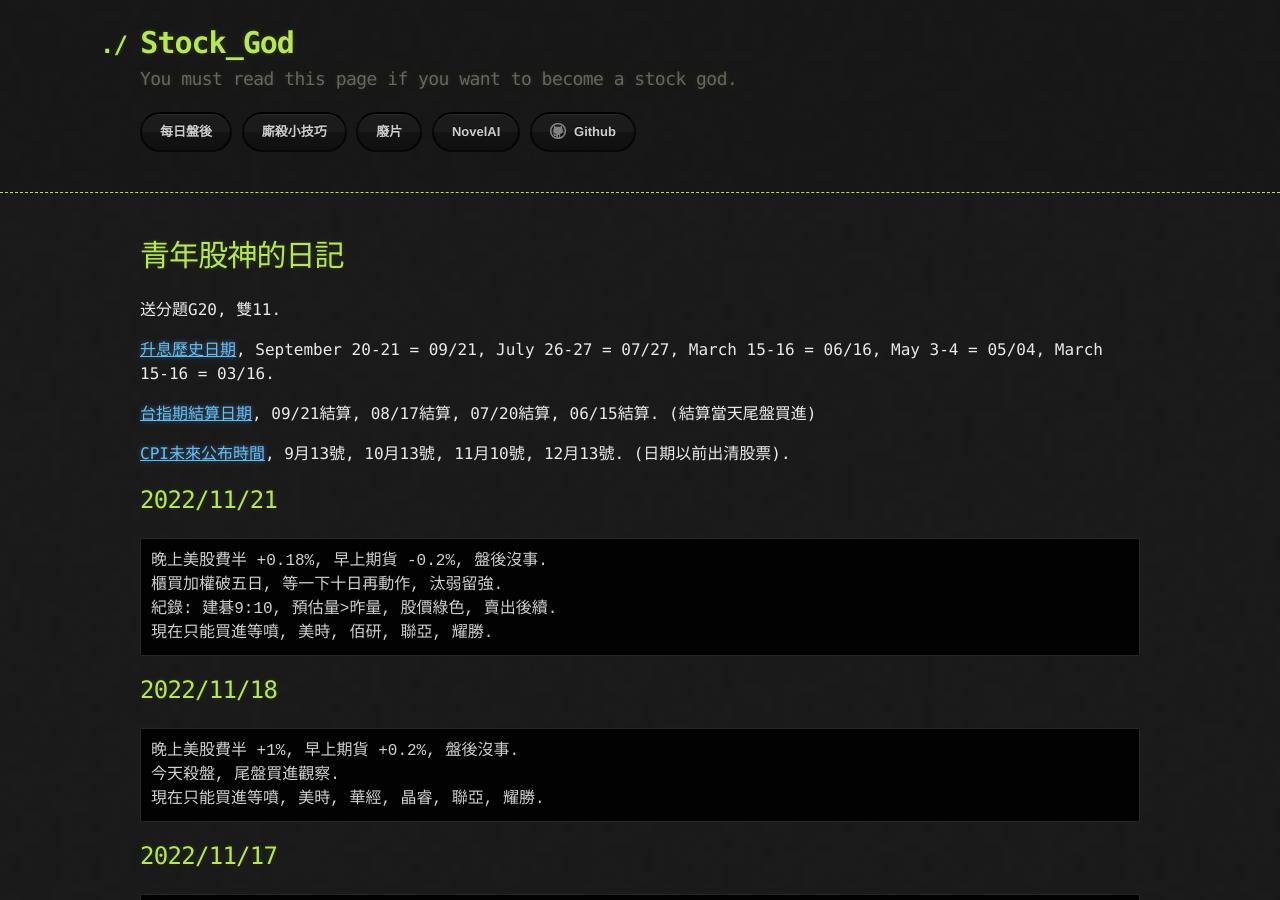
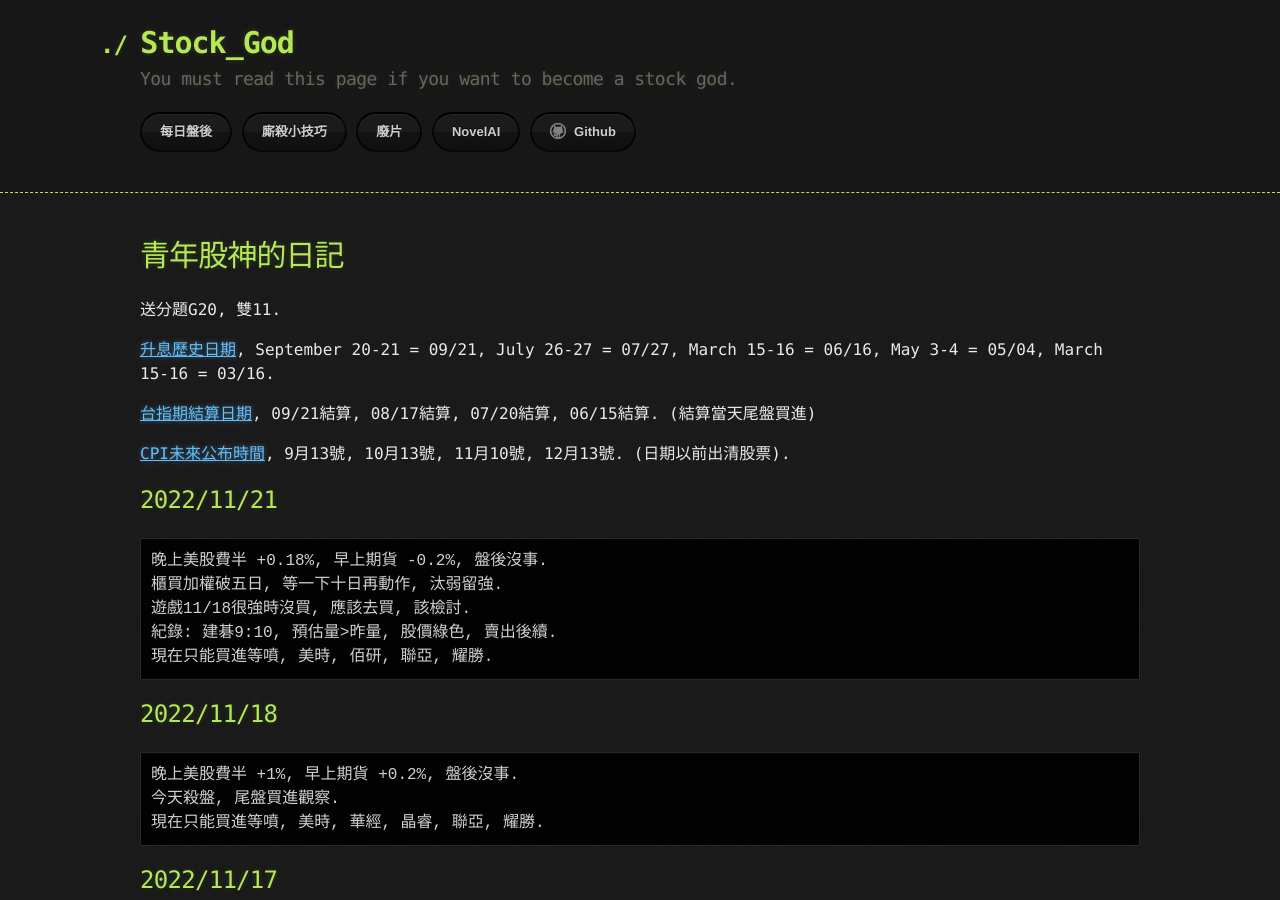
Before and after one commit to lepg5487/Stock_God, a Jekyll site: the page built from index.md, in a window 1280 px wide and 900 px high. Built offline with Jekyll 4.4.1, drawn with Linux system fonts in a browser that asks for light colours; our own code applies the rules of GitHub Pages for plain Markdown files.

Commit message:
Update index.md

````diff
--- a/index.md
+++ b/index.md
@@ -16,6 +16,7 @@ layout: testlayouts
 ```
 晚上美股費半 +0.18%, 早上期貨 -0.2%, 盤後沒事.
 櫃買加權破五日, 等一下十日再動作, 汰弱留強.
+遊戲11/18很強時沒買, 應該去買, 該檢討.
 紀錄: 建碁9:10, 預估量>昨量, 股價綠色, 賣出後續.
 現在只能買進等噴, 美時, 佰研, 聯亞, 耀勝.
 ```
````
